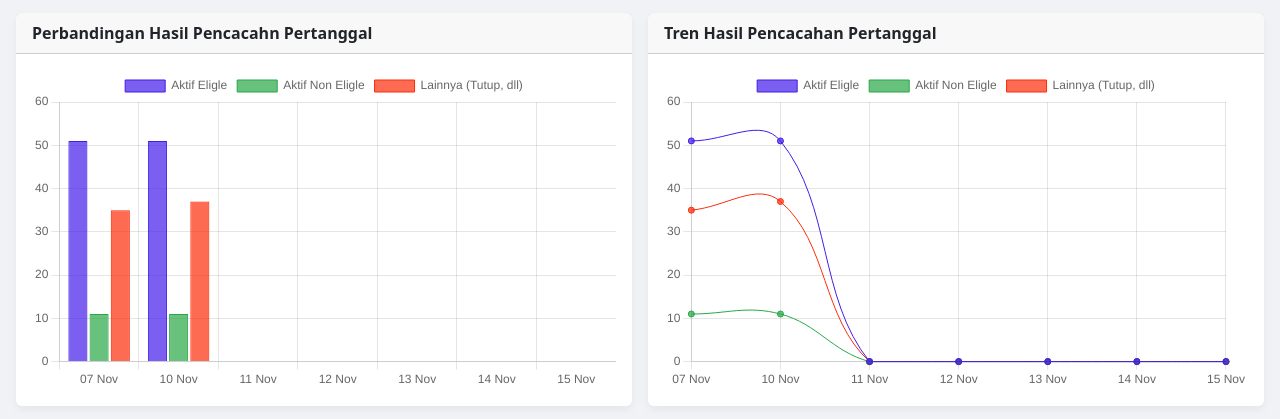
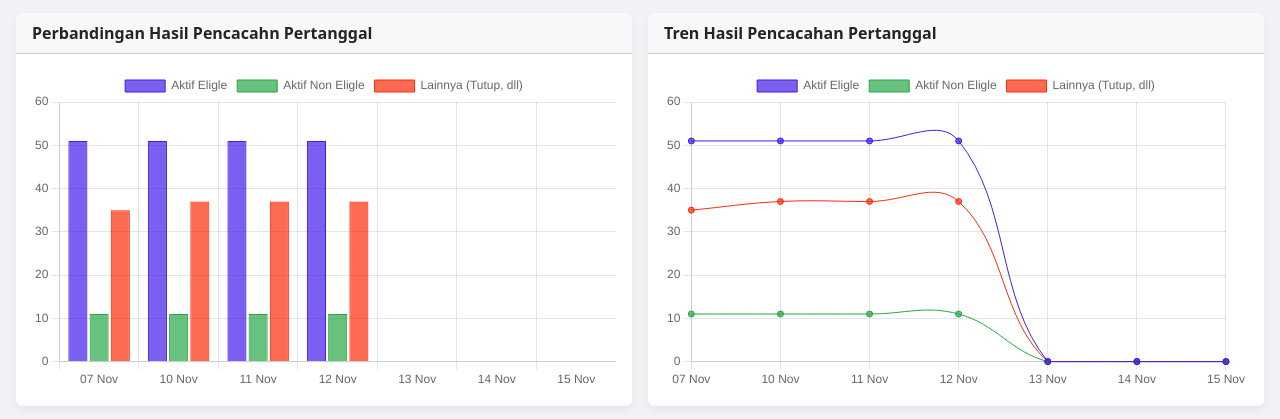
Before and after one commit to ydhis3217-hash/MOIBSTR2025, a plain HTML site: page index.html in a window 1280 px wide. Shown: the part 784-1203 px from the top of the page. Drawn offline with nearby package versions, Linux system fonts and the light colour scheme.

Commit message:
Update index.html

```diff
--- a/index.html
+++ b/index.html
@@ -202,8 +202,8 @@
         const dataPencacahanHarian = [
             { Tanggal: '07 NOVEMBER 25', short: '07 Nov', 'Target Sampel': 73, 'Aktif Eligle': 51, 'Aktif Non Eligle': 11, 'Lainnya (Tutup, dll)': 35, '% Prsh Eligle': 69.90 },
             { Tanggal: '10 NOVEMBER 25', short: '10 Nov', 'Target Sampel': 73, 'Aktif Eligle': 51, 'Aktif Non Eligle': 11, 'Lainnya (Tutup, dll)': 37, '% Prsh Eligle': 69.90 },
-            { Tanggal: '11 NOVEMBER 25', short: '11 Nov', 'Target Sampel': 73, 'Aktif Eligle': 0, 'Aktif Non Eligle': 0, 'Lainnya (Tutup, dll)': 0, '% Prsh Eligle': 0.00 },
-            { Tanggal: '12 NOVEMBER 25', short: '12 Nov', 'Target Sampel': 73, 'Aktif Eligle': 0, 'Aktif Non Eligle': 0, 'Lainnya (Tutup, dll)': 0, '% Prsh Eligle': 0.00 },
+            { Tanggal: '11 NOVEMBER 25', short: '11 Nov', 'Target Sampel': 73, 'Aktif Eligle': 51, 'Aktif Non Eligle': 11, 'Lainnya (Tutup, dll)': 37, '% Prsh Eligle': 69.90 },
+            { Tanggal: '12 NOVEMBER 25', short: '12 Nov', 'Target Sampel': 73, 'Aktif Eligle': 51, 'Aktif Non Eligle': 11, 'Lainnya (Tutup, dll)': 37, '% Prsh Eligle': 69.90 },
             { Tanggal: '13 NOVEMBER 25', short: '13 Nov', 'Target Sampel': 73, 'Aktif Eligle': 0, 'Aktif Non Eligle': 0, 'Lainnya (Tutup, dll)': 0, '% Prsh Eligle': 0.00 },
             { Tanggal: '14 NOVEMBER 25', short: '14 Nov', 'Target Sampel': 73, 'Aktif Eligle': 0, 'Aktif Non Eligle': 0, 'Lainnya (Tutup, dll)': 0, '% Prsh Eligle': 0.00 },
             { Tanggal: '15 NOVEMBER 25', short: '15 Nov', 'Target Sampel': 73, 'Aktif Eligle': 0, 'Aktif Non Eligle': 0, 'Lainnya (Tutup, dll)': 0, '% Prsh Eligle': 0.00 },
```
